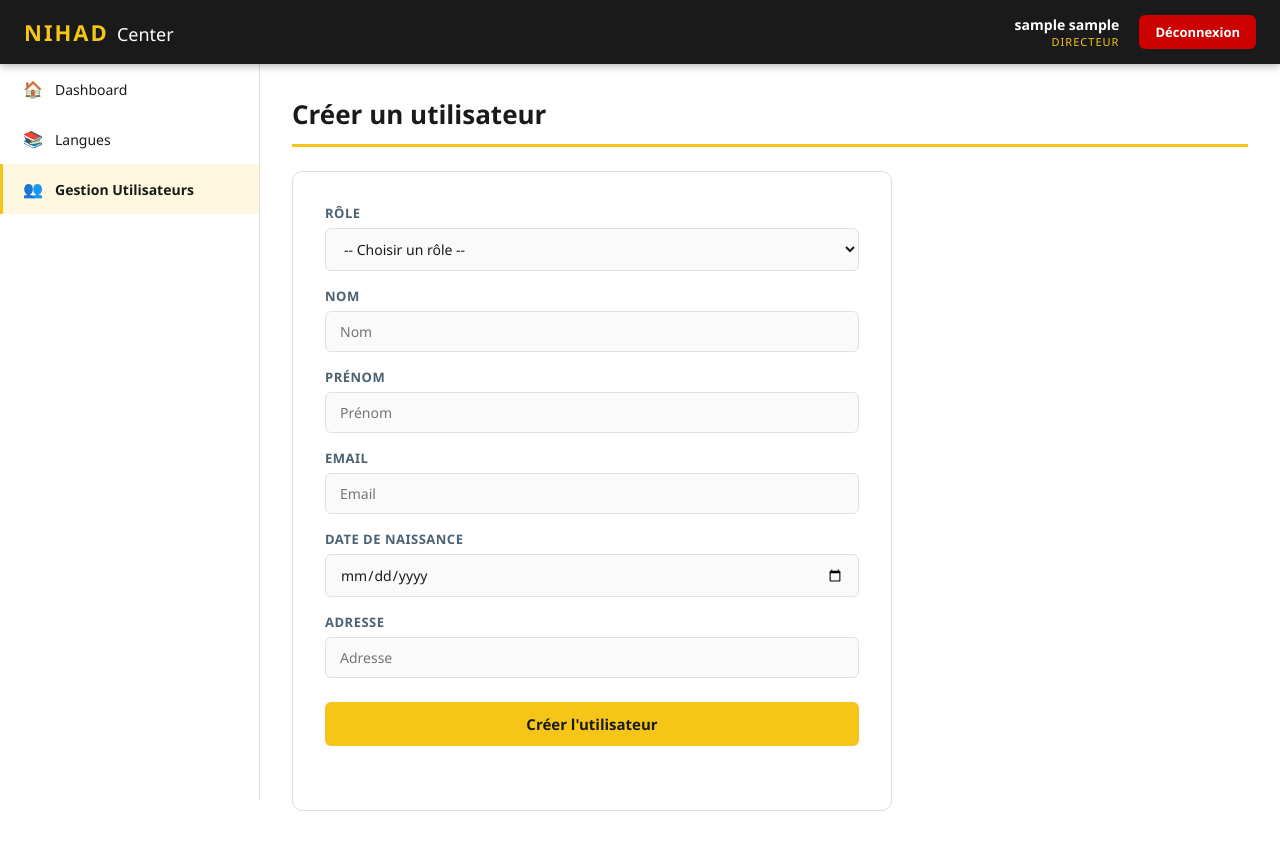
After one commit to nihadZaffou/centre-langue, a PHP site: page /frontend/html/directeur/gestion_users.php in a window 1280 px wide. The commit adds this page. Run offline with PHP 8.4, Linux system fonts and the light colour scheme; the visitor is signed in with stand-in values (Sample User, id 1).

Commit message:
front pour cree use (directeur)

```diff
--- a/centre-langue/backend/php/controllers/AuthController.php
+++ b/centre-langue/backend/php/controllers/AuthController.php
@@ -12,6 +12,7 @@ public function login($email, $password){
             "message" => "Email ou mot de passe manquant"
         ]);
     }
+    //Créer objet + lui donner accès à la base de données
     $user = new Utilisateur($this->conn);
     // Cas 1 — email introuvable
     if(!$user->getUserByEmail($email)){
--- /dev/null
+++ b/centre-langue/frontend/css/gestion_users.css
@@ -0,0 +1,137 @@
+/* ================================
+   GESTION UTILISATEURS
+================================ */
+
+/* Titre de la page */
+.main-content h1 {
+    font-size: 22px;
+    font-weight: 700;
+    color: var(--noir);
+    margin-bottom: 24px;
+    padding-bottom: 12px;
+    border-bottom: 3px solid var(--or);
+}
+
+/* ================================
+   FORMULAIRE
+================================ */
+.form-container {
+    background-color: var(--blanc);
+    border: 1px solid var(--border);
+    border-radius: 10px;
+    padding: 24px;
+    max-width: 600px;
+}
+
+.form-group {
+    display: flex;
+    flex-direction: column;
+    gap: 6px;
+    margin-bottom: 16px;
+}
+
+.form-group label {
+    font-size: 13px;
+    font-weight: 600;
+    color: var(--gris);
+    text-transform: uppercase;
+    letter-spacing: 0.5px;
+}
+
+.form-group input,
+.form-group select {
+    padding: 10px 14px;
+    border: 1px solid var(--border);
+    border-radius: 6px;
+    font-size: 14px;
+    color: var(--noir);
+    background-color: #fafafa;
+    transition: border-color 0.2s;
+    outline: none;
+}
+
+.form-group input:focus,
+.form-group select:focus {
+    border-color: var(--or);
+    background-color: var(--blanc);
+}
+
+/* ================================
+   BOUTON CRÉER
+================================ */
+#btnCreer {
+    width: 100%;
+    padding: 12px;
+    background-color: var(--or);
+    color: var(--noir);
+    border: none;
+    border-radius: 6px;
+    font-size: 15px;
+    font-weight: 700;
+    cursor: pointer;
+    transition: background-color 0.3s;
+    margin-top: 8px;
+}
+
+#btnCreer:hover {
+    background-color: var(--or-fonce);
+}
+
+/* ================================
+   MESSAGES
+================================ */
+#message {
+    margin-top: 12px;
+    font-size: 14px;
+    font-weight: 500;
+    min-height: 20px;
+}
+
+#message.success {
+    color: #1a6b2a;
+}
+
+#message.error {
+    color: var(--rouge);
+}
+
+/* ================================
+   MOT DE PASSE GÉNÉRÉ
+================================ */
+#resultatPassword {
+    margin-top: 16px;
+    padding: 14px 16px;
+    background-color: #fff8e0;
+    border: 1px solid var(--or);
+    border-radius: 6px;
+    font-size: 14px;
+    color: var(--noir);
+}
+
+#resultatPassword strong {
+    font-size: 18px;
+    color: var(--or-fonce);
+    letter-spacing: 2px;
+}
+
+/* ================================
+   TABLETTE
+================================ */
+@media (min-width: 600px) {
+    .main-content h1 {
+        font-size: 24px;
+    }
+
+    .form-container {
+        padding: 32px;
+    }
+}
+
+/* ================================
+   DESKTOP
+================================ */
+@media (min-width: 900px) {
+    .main-content h1 {
+        font-size: 26px;
+    }
+}
--- a/centre-langue/frontend/html/directeur/dashboard.php
+++ b/centre-langue/frontend/html/directeur/dashboard.php
@@ -16,10 +16,6 @@ if($_SESSION['user_role'] !== "directeur"){
     exit();
 }
 ?>
-<!--
-`header()` c'est une fonction PHP qui envoie une **entête HTTP** au navigateur.
-`Location:` c'est une entête spéciale qui dit au navigateur **"va à cette URL"**.
--->
 <!DOCTYPE html>
 <html lang="fr">
 <head>
--- /dev/null
+++ b/centre-langue/frontend/html/directeur/gestion_users.php
@@ -0,0 +1,105 @@
+<?php
+session_set_cookie_params([
+    'path' => '/',
+    'domain' => 'localhost',
+    'secure' => false,
+    'httponly' => true
+]);
+session_start();
+
+if(!isset($_SESSION['user_id'])){
+    header("Location: ../login.php");
+    exit();
+}
+if($_SESSION['user_role'] !== "directeur"){
+    header("Location: ../login.php");
+    exit();
+}
+?>
+<!DOCTYPE html>
+<html lang="fr">
+<head>
+    <meta charset="UTF-8">
+    <title>Gestion Utilisateurs</title>
+    <link rel="stylesheet" href="/centre-langue/centre-langue/frontend/css/global.css">
+    <link rel="stylesheet" href="/centre-langue/centre-langue/frontend/css/gestion_users.css">
+</head>
+<body>
+<?php include('../components/navbar.php'); ?>
+<div class="page-wrapper">
+    <?php include('sidebar_directeur.php'); ?>
+    <div class="main-content">
+
+        <h1>Créer un utilisateur</h1>
+        <!-- FORMULAIRE CRÉATION -->
+        <div class="form-container">
+            <div class="form-group">
+                <label>Rôle</label>
+                <select id="roleSelect">
+                    <option value="">-- Choisir un rôle --</option>
+                    <option value="gerant">Gérant</option>
+                    <option value="directeur">Directeur</option>
+                    <option value="prof">Professeur</option>
+                    <option value="etudiant">Étudiant</option>
+                </select>
+            </div>
+            <!-- CHAMPS COMMUNS -->
+            <div class="form-group">
+                <label>Nom</label>
+                <input type="text" id="nom" placeholder="Nom">
+            </div>
+            <div class="form-group">
+                <label>Prénom</label>
+                <input type="text" id="prenom" placeholder="Prénom">
+            </div>
+            <div class="form-group">
+                <label>Email</label>
+                <input type="email" id="email" placeholder="Email">
+            </div>
+            <div class="form-group">
+                <label>Date de naissance</label>
+                <input type="date" id="dateNaissance">
+            </div>
+            <div class="form-group">
+                <label>Adresse</label>
+                <input type="text" id="adresse" placeholder="Adresse">
+            </div>
+
+            <!-- CHAMPS SPÉCIFIQUES PROF -->
+            <div id="champProf" style="display:none;">
+                <div class="form-group">
+                    <label>Spécialité</label>
+                    <input type="text" id="specialite" placeholder="Spécialité">
+                </div>
+            </div>
+
+            <!-- CHAMPS SPÉCIFIQUES ÉTUDIANT -->
+            <div id="champEtudiant" style="display:none;">
+                <div class="form-group">
+                    <label>Nom du parent</label>
+                    <input type="text" id="parentNom" placeholder="Nom du parent">
+                </div>
+                <div class="form-group">
+                    <label>Prénom du parent</label>
+                    <input type="text" id="parentPrenom" placeholder="Prénom du parent">
+                </div>
+                <div class="form-group">
+                    <label>Téléphone du parent</label>
+                    <input type="text" id="parentTel" placeholder="Téléphone du parent">
+                </div>
+            </div>
+
+            <button id="btnCreer">Créer l'utilisateur</button>
+            <p id="message"></p>
+
+            <!-- MOT DE PASSE GÉNÉRÉ -->
+            <div id="resultatPassword" style="display:none;">
+                <p>Mot de passe généré : <strong id="passwordGenere"></strong></p>
+            </div>
+        </div>
+
+    </div>
+</div>
+<script src="/centre-langue/centre-langue/frontend/js/views/UserView.js"></script>
+</body>
+</html>
--- a/centre-langue/frontend/html/directeur/sidebar_directeur.php
+++ b/centre-langue/frontend/html/directeur/sidebar_directeur.php
@@ -1,8 +1,5 @@
 <?php
 $page_courante = basename($_SERVER['PHP_SELF']);
-//$_SERVER=tab cree par php contient des infos sur le serveur et la requête actuelle.
-//$_SERVER['PHP_SELF'] :chemin complet de la page actuelle;
-//basename():extrait juste le nom du fichier à partir d'un chemin
 ?>
 <aside class="sidebar">
     <div class="sidebar-menu">
@@ -19,16 +16,11 @@ $page_courante = basename($_SERVER['PHP_SELF']);
             <span class="menu-text">Langues</span>
         </a>
 
+        <a href="/centre-langue/centre-langue/frontend/html/directeur/gestion_users.php"
+           class="menu-item <?php echo $page_courante === 'gestion_users.php' ? 'active' : ''; ?>">
+            <span class="menu-icon">👥</span>
+            <span class="menu-text">Gestion Utilisateurs</span>
+        </a>
+
     </div>
-<!--
-u es sur langues.php
-        ↓
-$_SERVER['PHP_SELF'] = ".../langues.php"
-        ↓
-basename() → "langues.php"
-        ↓
-$page_courante === 'langues.php' → TRUE
-        ↓
-class="menu-item active" → surligné en or
--->
 </aside>
--- /dev/null
+++ b/centre-langue/frontend/js/views/UserView.js
@@ -0,0 +1,62 @@
+// Afficher/cacher les champs selon le rôle choisi
+document.getElementById('roleSelect').addEventListener('change', function() {
+    const role = this.value;
+    // Cacher tous les champs spécifiques d'abord
+    document.getElementById('champProf').style.display = 'none';
+    document.getElementById('champEtudiant').style.display = 'none';
+    // Afficher selon le rôle
+    if(role === 'prof') {
+        document.getElementById('champProf').style.display = 'block';
+    } else if(role === 'etudiant') {
+        document.getElementById('champEtudiant').style.display = 'block';
+    }
+});
+document.getElementById('btnCreer').addEventListener('click', function() {
+    const role = document.getElementById('roleSelect').value;
+    const message = document.getElementById('message');
+    if(!role) {
+        message.className = 'error';
+        message.innerHTML = 'Veuillez choisir un rôle';
+        return;
+    }
+    //envoie seulement champs utiles form simple envoie tous et recharge la page
+    const data = new FormData();
+    data.append('RoleUser',          role);
+    data.append('NomUser',           document.getElementById('nom').value);
+    data.append('PrenomUser',        document.getElementById('prenom').value);
+    data.append('EmailUser',         document.getElementById('email').value);
+    data.append('DateNaissanceUser', document.getElementById('dateNaissance').value);
+    data.append('AdresseUser',       document.getElementById('adresse').value);
+    data.append('PhotoUser',         '');
+    if(role === 'prof') {
+        data.append('Specialite', document.getElementById('specialite').value);
+    } else if(role === 'etudiant') {
+        data.append('ParentNom',    document.getElementById('parentNom').value);
+        data.append('ParentPrenom', document.getElementById('parentPrenom').value);
+        data.append('ParentTel',    document.getElementById('parentTel').value);
+    }
+    //$_POST['NomUser']
+    fetch('/centre-langue/centre-langue/index.php?route=createUser', {
+        method: 'POST',
+        body: data
+    })
+    .then(res => res.json())
+    .then(data => {
+        if(data.success) {
+            message.className = 'success';
+            message.innerHTML = data.message;
+            document.getElementById('resultatPassword').style.display = 'block';
+            document.getElementById('passwordGenere').innerHTML = data.password;
+        } else {
+            message.className = 'error';
+            message.innerHTML = data.message;
+        }
+    });
+});
+/*
+Le formulaire enverrait tous les champs
+ — même ceux cachés. Si le directeur crée un gérant, Specialite et ParentNom
+ seraient quand même envoyés avec des valeurs vides. C'est inutile et pas propre.
+J’ai utilisé FormData avec fetch pour envoyer les données dynamiquement sans rechargement de page. Cela permet d’envoyer uniquement les champs nécessaires selon le rôle et de gérer facilement les fichiers si besoin.
+ C’est plus flexible qu’un formulaire classique
+*/
```
Also changed, not shown: centre-langue/backend/php/config/Database.php (+13 -11 lines), centre-langue/backend/php/controllers/LangueController.php (+2 -7 lines), centre-langue/backend/php/createUser.php (+26 -26 lines), centre-langue/backend/php/models/Langue.php (+33 -16 lines), centre-langue/backend/php/models/Utilisateur.php (+8 -2 lines), centre-langue/backend/php/test_connexion.php (deleted, +0 -27 lines), centre-langue/frontend/html/gerant/dashboard.php (+5 -2 lines), centre-langue/frontend/html/login.php (+1 -8 lines), centre-langue/frontend/js/views/loginView.js (+44 -6 lines), centre-langue/index.php (renamed from centre-langue/backend/php/index.php, +5 -3 lines), centre-langue/backend/php/controllers/NiveauController.php (added), centre-langue/frontend/html/CreateUser.php (added).
